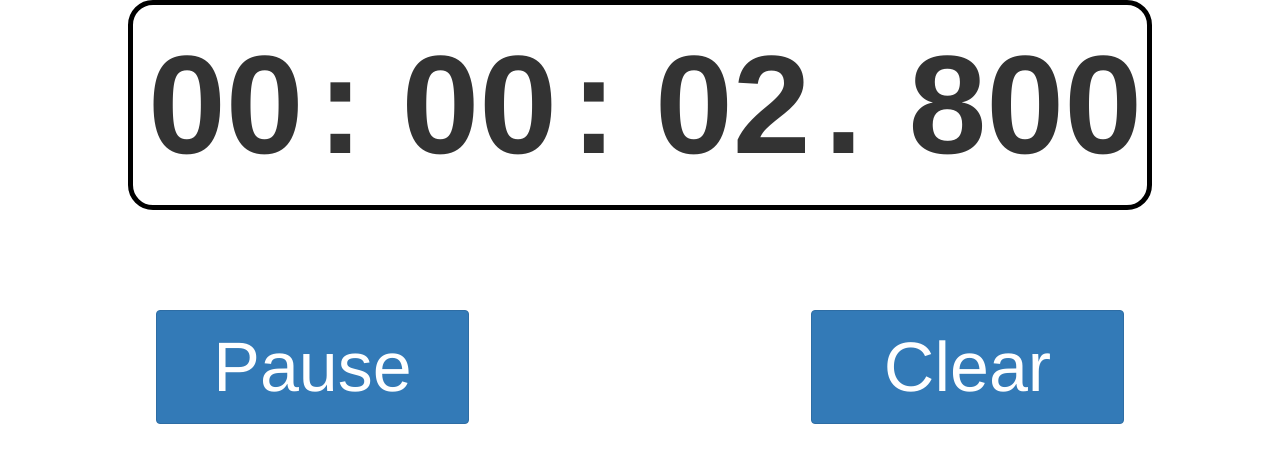
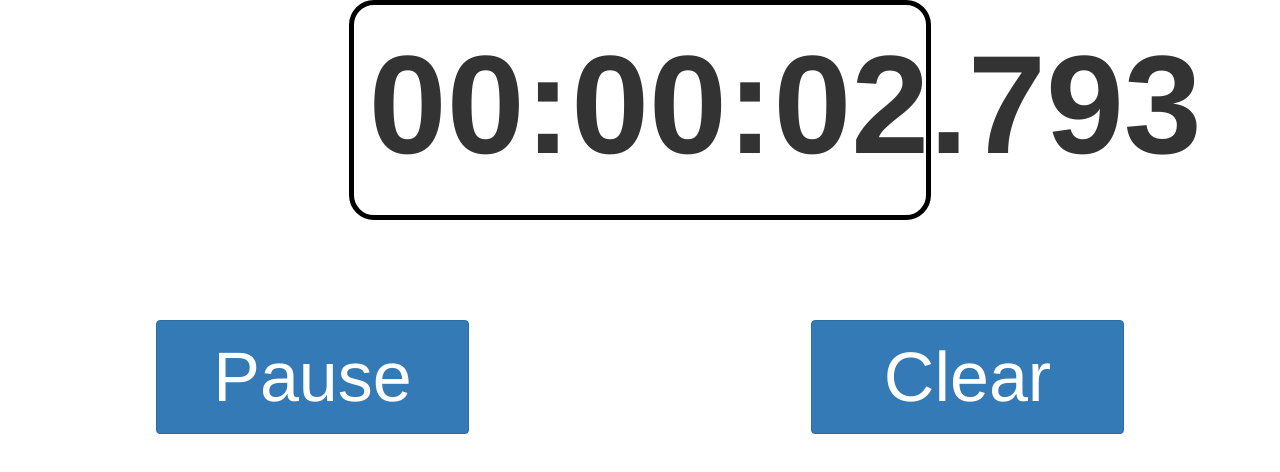
Before and after one commit to Costyan/Homework_FE, a plain HTML site: page js_05-06/index.html in a window 1280 px wide. Both pictures are taken after a click on the button "Start". Drawn offline with Linux system fonts and the light colour scheme.

Commit message:
Fixed js_05-06

```diff
--- a/js_05-06/css/style.css
+++ b/js_05-06/css/style.css
@@ -1,5 +1,5 @@
 .row-1 {
-	width: 80%;
+	width: 45.5%;
 	margin: 0 auto;
 	font-size: 140px;
 	font-weight: bold;
--- a/js_05-06/index.html
+++ b/js_05-06/index.html
@@ -9,13 +9,9 @@
 </head>
 <body>
 	<div class="row row-1">
-		<div class="col-lg-2 hours">00</div>
-		<div class="col-lg-1">:</div>
-		<div class="col-lg-2 minutes">00</div>
-		<div class="col-lg-1">:</div>
-		<div class="col-lg-2 seconds">00</div>
-		<div class="col-lg-1">.</div>
-		<div class="col-lg-3 milliseconds">000</div>
+		<div class="col-lg-12">
+			<p class="timer">00:00:00.000</p>
+		</div>
 	</div>
 	<div class="row row-2">
 		<div class="col-lg-6">
@@ -26,6 +22,7 @@
 			<button type="button" class="btn btn-primary btn-my btn-clear">Clear</button>
 		</div>
 	</div>
-	<script src="js/script.js"></script>
+	<script src="js/main.js"></script>
+	<script src="js/timer.js"></script>
 </body>
 </html>
--- /dev/null
+++ b/js_05-06/js/main.js
@@ -0,0 +1,34 @@
+var timerDOM = document.querySelector('.timer');
+var btnStart = document.querySelector('.btn-start');
+var btnPause = document.querySelector('.btn-pause');
+var btnClear = document.querySelector('.btn-clear');
+var outputTimer = null;
+
+function outputTime() {
+  timerDOM.innerHTML = Timer.getTimerValue();
+}
+
+function startTimer() {
+  btnStart.classList.add('btn-hide');
+  btnPause.classList.remove('btn-hide');
+  Timer.start();
+  outputTimer = setInterval(outputTime, 13);
+}
+
+function clearTimer() {
+  btnPause.classList.add('btn-hide');
+  btnStart.classList.remove('btn-hide');
+  btnStart.innerHTML = 'Start';
+  Timer.clear();
+}
+
+function pauseTimer() {
+  btnStart.classList.remove('btn-hide');
+  btnStart.innerHTML = 'Continue';
+  btnPause.classList.add('btn-hide');
+  Timer.pause();
+}
+
+btnStart.addEventListener('click', startTimer);
+btnClear.addEventListener('click', clearTimer);
+btnPause.addEventListener('click', pauseTimer);
--- a/js_05-06/js/script.js
+++ /dev/null
@@ -1,70 +0,0 @@
-var hoursDOM = document.querySelector('.hours');
-var minutesDOM = document.querySelector('.minutes');
-var secondsDOM = document.querySelector('.seconds');
-var millisecondsDOM = document.querySelector('.milliseconds');
-var btnStart = document.querySelector('.btn-start');
-var btnPause = document.querySelector('.btn-pause');
-var btnClear = document.querySelector('.btn-clear');
-var timer = null;
-var startTime = 0;
-var curTime = 0;
-var prevTime = 0;
-var outputTime = 0;
-
-function getMyTime() {
-  var tmpTime = new Date();
-  return tmpTime.getTime();
-}
-
-function outputTimer() {
-    outputTime = prevTime + curTime - startTime;
-    var milliseconds = outputTime % 1000;
-    outputTime = (outputTime / 1000) >> 0;
-    var seconds = outputTime % 60;
-    outputTime = (outputTime / 60) >> 0;
-    var minutes = outputTime % 60;
-    outputTime = (outputTime / 60) >> 0;
-    var hours = outputTime % 24;
-    millisecondsDOM.innerHTML = '' + ((milliseconds / 100) >> 0) + ((milliseconds % 100 / 10) >> 0) + (milliseconds % 10);
-    secondsDOM.innerHTML = '' + ((seconds / 10) >> 0) + (seconds % 10);
-    minutesDOM.innerHTML = '' + ((minutes / 10) >> 0) + (minutes % 10);
-    hoursDOM.innerHTML = '' + ((hours / 10) >> 0) + (hours % 10);
-}
-
-function process() {
-  curTime = getMyTime();
-  outputTimer();
-}
-
-function startTimer() {
-  btnStart.classList.add('btn-hide');
-  btnPause.classList.remove('btn-hide');
-  startTime = getMyTime();
-  timer = setInterval(process, 7);
-}
-
-function clearTimer() {
-  btnPause.classList.add('btn-hide');
-  btnStart.classList.remove('btn-hide');
-  btnStart.innerHTML = 'Start';
-  clearInterval(timer);
-  prevTime = 0;
-  curTime = 0;
-  startTime = 0;
-  millisecondsDOM.innerHTML = '000';
-  secondsDOM.innerHTML = '00';
-  minutesDOM.innerHTML = '00';
-  hoursDOM.innerHTML = '00';
-}
-
-function pauseTimer() {
-  clearInterval(timer);
-  prevTime = prevTime + curTime -startTime;
-  btnStart.classList.remove('btn-hide');
-  btnStart.innerHTML = 'Continue';
-  btnPause.classList.add('btn-hide');
-}
-
-btnStart.addEventListener('click', startTimer);
-btnClear.addEventListener('click', clearTimer);
-btnPause.addEventListener('click', pauseTimer);
--- /dev/null
+++ b/js_05-06/js/timer.js
@@ -0,0 +1,61 @@
+var Timer = (function() {
+  var timer = null;
+  var startTime = 0;
+  var curTime = 0;
+  var prevTime = 0;
+  var outputTime = 0;
+
+  function getTimerValue() {
+    return outputTime;
+  }
+
+  function getMyTime() {
+    var tmpTime = new Date();
+    return tmpTime.getTime();
+  }
+
+  function process() {
+    curTime = getMyTime();
+    outputTimer();
+  }
+
+  function outputTimer() {
+    var outT = prevTime + curTime - startTime;
+    milliseconds = outT % 1000;
+    outT = (outT / 1000) >> 0;
+    seconds = outT % 60;
+    outT = (outT / 60) >> 0;
+    minutes = outT % 60;
+    outT = (outT / 60) >> 0;
+    hours = outT % 24;
+    outputTime = '' + ((hours / 10) >> 0) + (hours % 10) + ':' +
+                      ((minutes / 10) >> 0) + (minutes % 10) + ':' +
+                      ((seconds / 10) >> 0) + (seconds % 10) + '.' +
+                      ((milliseconds / 100) >> 0) + ((milliseconds % 100 / 10) >> 0) + (milliseconds % 10);
+  }
+
+  function start() {
+    startTime = getMyTime();
+    timer = setInterval(process, 7);
+  }
+
+  function clear() {
+    clearInterval(timer);
+    startTime = 0;
+    curTime = 0;
+    prevTime = 0;
+    outputTime = '00:00:00.000';
+  }
+
+  function pause() {
+    clearInterval(timer);
+    prevTime = prevTime + curTime - startTime;
+  }
+
+  return {
+    getTimerValue: getTimerValue,
+    start: start,
+    clear: clear,
+    pause: pause
+  }
+}) ();
```
